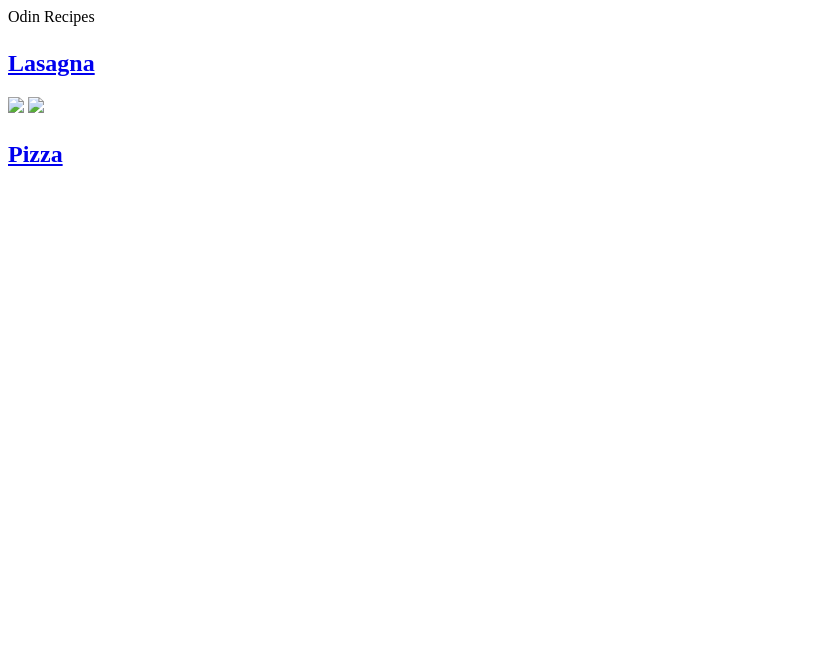
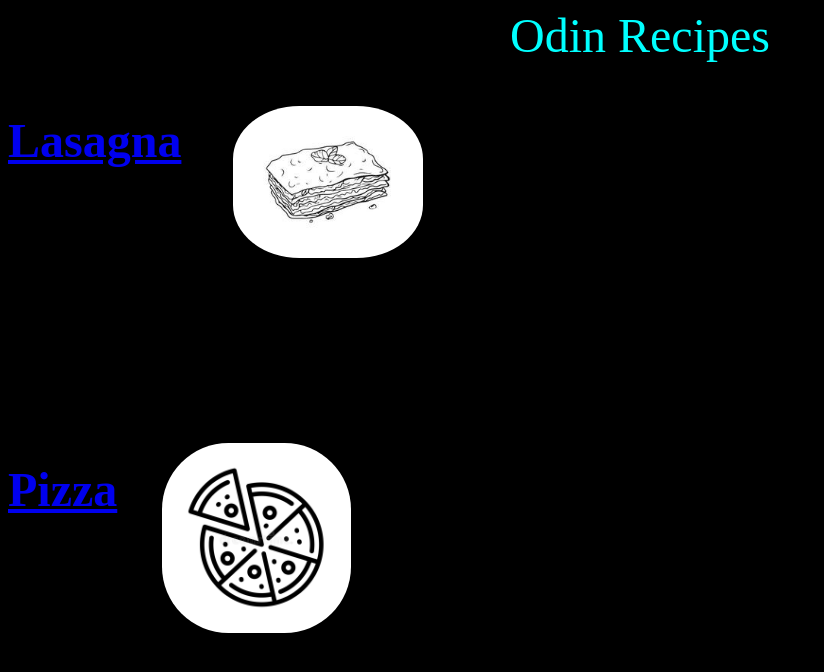
Before and after one commit to Hamza-hk7/Recipe-testcode, a plain HTML site: page index.html in a window 1280 px wide. Shown: the whole page, without its empty margins (0-824 px from the left). Drawn offline with Linux system fonts and the light colour scheme.

Commit message:
Update index.html

```diff
--- a/index.html
+++ b/index.html
@@ -5,16 +5,16 @@
     <meta http-equiv="X-UA-Compatible" content="IE=edge">
     <meta name="viewport" content="width=device-width, initial-scale=1.0">
     <title>Recipes</title>
-    <link rel="stylesheet" href="/Users\Mystic_HKx\OneDrive\Desktop\odin-recipes\css\style.css">
+    <link rel="stylesheet" href="style.css">
 </head>
 <body>
     <div id = "title">Odin Recipes</div>
-    <h2><p><a href="recipes/lasagna.html"> <div id="contents"> Lasagna </div></a></h2></p>
+    <h2><p><a href="lasagna.html"> <div id="contents"> Lasagna </div></a></h2></p>
 
-    <img src="Users\Mystic_HKx\OneDrive\Desktop\odin-recipes\img\lasicon.jpg" class="image1">
+    <img src="lasicon.jpg" class="image1">
 
-    <img src="Users\Mystic_HKx\OneDrive\Desktop\odin-recipes\img\pza.jpg" class="image2">
+    <img src="pza.jpg" class="image2">
 
-    <h2><p><a href="recipes/pizza.html"> <div id="contents">Pizza</div></a></p></h2>
+    <h2><p><a href="pizza.html"> <div id="contents">Pizza</div></a></p></h2>
 </body>
 </html>
```
